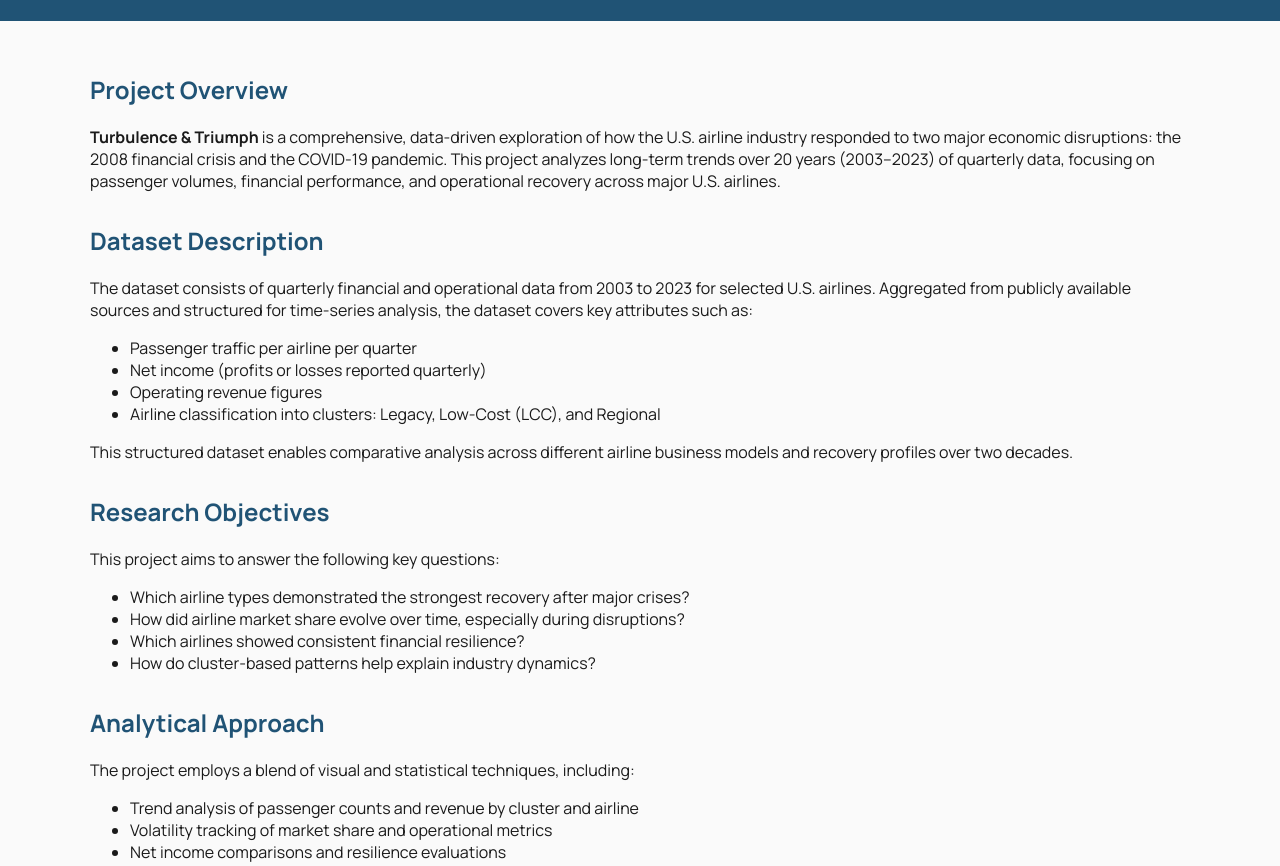
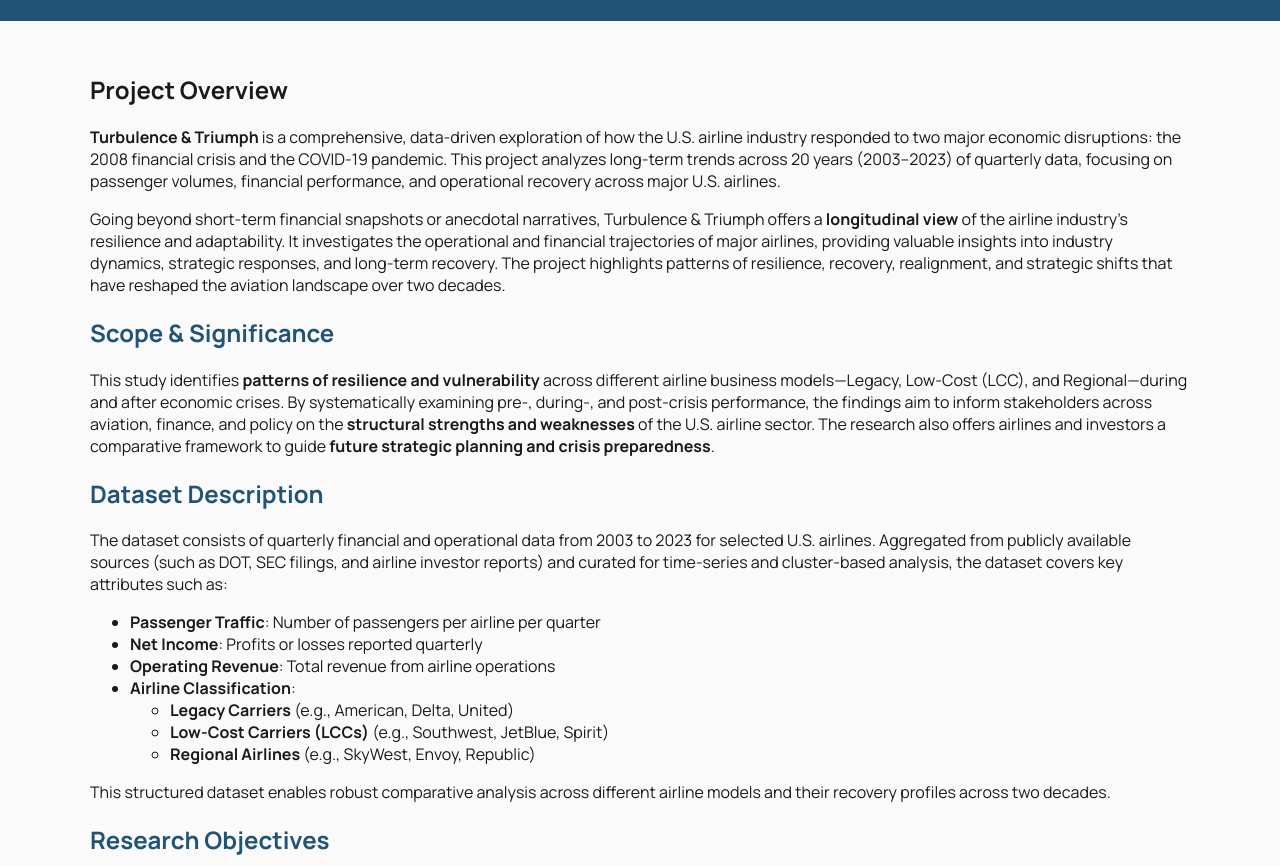
Before and after one commit to Athang9/Airline_Analysis, a plain HTML site: page index.html in a window 1280 px wide. Shown: the part 65-931 px from the top of the page. Drawn offline with Linux system fonts and the light colour scheme.

Commit message:
Initial Commit

```diff
--- a/index.html
+++ b/index.html
@@ -197,46 +197,49 @@
 
   <div id="introPage" class="page active">
     <section>
-      <h2>Project Overview</h2>
-      <p><strong>Turbulence & Triumph</strong> is a comprehensive, data-driven exploration of how the U.S. airline industry responded to two major economic disruptions: the 2008 financial crisis and the COVID-19 pandemic. This project analyzes long-term trends over 20 years (2003–2023) of quarterly data, focusing on passenger volumes, financial performance, and operational recovery across major U.S. airlines.</p>
-    </section>
+      <h1>Project Overview</h1>
+      <p><strong>Turbulence & Triumph</strong> is a comprehensive, data-driven exploration of how the U.S. airline industry responded to two major economic disruptions: the 2008 financial crisis and the COVID-19 pandemic. This project analyzes long-term trends across 20 years (2003–2023) of quarterly data, focusing on passenger volumes, financial performance, and operational recovery across major U.S. airlines.</p>
+      <p>Going beyond short-term financial snapshots or anecdotal narratives, Turbulence & Triumph offers a <strong>longitudinal view</strong> of the airline industry's resilience and adaptability. It investigates the operational and financial trajectories of major airlines, providing valuable insights into industry dynamics, strategic responses, and long-term recovery. The project highlights patterns of resilience, recovery, realignment, and strategic shifts that have reshaped the aviation landscape over two decades.</p>
 
-    <section>
+      <h2>Scope & Significance</h2>
+      <p>This study identifies <strong>patterns of resilience and vulnerability</strong> across different airline business models—Legacy, Low-Cost (LCC), and Regional—during and after economic crises. By systematically examining pre-, during-, and post-crisis performance, the findings aim to inform stakeholders across aviation, finance, and policy on the <strong>structural strengths and weaknesses</strong> of the U.S. airline sector. The research also offers airlines and investors a comparative framework to guide <strong>future strategic planning and crisis preparedness</strong>.</p>
+
       <h2>Dataset Description</h2>
-      <p>The dataset consists of quarterly financial and operational data from 2003 to 2023 for selected U.S. airlines. Aggregated from publicly available sources and structured for time-series analysis, the dataset covers key attributes such as:</p>
+      <p>The dataset consists of quarterly financial and operational data from 2003 to 2023 for selected U.S. airlines. Aggregated from publicly available sources (such as DOT, SEC filings, and airline investor reports) and curated for time-series and cluster-based analysis, the dataset covers key attributes such as:</p>
       <ul>
-        <li>Passenger traffic per airline per quarter</li>
-        <li>Net income (profits or losses reported quarterly)</li>
-        <li>Operating revenue figures</li>
-        <li>Airline classification into clusters: Legacy, Low-Cost (LCC), and Regional</li>
+        <li><strong>Passenger Traffic</strong>: Number of passengers per airline per quarter</li>
+        <li><strong>Net Income</strong>: Profits or losses reported quarterly</li>
+        <li><strong>Operating Revenue</strong>: Total revenue from airline operations</li>
+        <li><strong>Airline Classification</strong>:
+          <ul>
+            <li><strong>Legacy Carriers</strong> (e.g., American, Delta, United)</li>
+            <li><strong>Low-Cost Carriers (LCCs)</strong> (e.g., Southwest, JetBlue, Spirit)</li>
+            <li><strong>Regional Airlines</strong> (e.g., SkyWest, Envoy, Republic)</li>
+          </ul>
+        </li>
       </ul>
-      <p>This structured dataset enables comparative analysis across different airline business models and recovery profiles over two decades.</p>
-    </section>
+      <p>This structured dataset enables robust comparative analysis across different airline models and their recovery profiles across two decades.</p>
 
-    <section>
       <h2>Research Objectives</h2>
-      <p>This project aims to answer the following key questions:</p>
+      <p>The project seeks to answer the following key questions:</p>
       <ul>
-        <li>Which airline types demonstrated the strongest recovery after major crises?</li>
-        <li>How did airline market share evolve over time, especially during disruptions?</li>
-        <li>Which airlines showed consistent financial resilience?</li>
-        <li>How do cluster-based patterns help explain industry dynamics?</li>
+        <li><strong>Recovery Strength</strong>: Which airline types demonstrated the most robust recovery after major crises, and what factors contributed to their rebound?</li>
+        <li><strong>Market Share Dynamics</strong>: How did airline market share evolve over time, especially during disruption and recovery phases?</li>
+        <li><strong>Financial Resilience</strong>: Which airlines consistently maintained profitability or quickly returned to positive net income after economic shocks?</li>
+        <li><strong>Cluster-Based Insights</strong>: How do structural characteristics within Legacy, LCC, and Regional clusters explain broader industry trends or strategic misalignments?</li>
       </ul>
-    </section>
+      <p>Ultimately, Turbulence & Triumph aims to reveal how strategic responses during crises shaped long-term competitive positioning.</p>
 
-    <section>
       <h2>Analytical Approach</h2>
-      <p>The project employs a blend of visual and statistical techniques, including:</p>
+      <p>The project employs a <strong>multi-layered analytical framework</strong> integrating visualization, statistical modeling, and comparative analysis:</p>
       <ul>
-        <li>Trend analysis of passenger counts and revenue by cluster and airline</li>
-        <li>Volatility tracking of market share and operational metrics</li>
-        <li>Net income comparisons and resilience evaluations</li>
-        <li>Performance indexing across different airline clusters</li>
-        <li>Identification and visualization of strategic outliers and recovery patterns</li>
+        <li><strong>Trend Analysis</strong>: Time-series plots to visualize trends in passenger counts, revenue, and profits across airlines and clusters, highlighting pre- and post-crisis trajectories.</li>
+        <li><strong>Volatility Tracking</strong>: Measurement of market share volatility and operational disruptions to differentiate between stable performers and highly impacted carriers.</li>
+        <li><strong>Resilience & Performance Indexing</strong>: Construction of indices evaluating financial resilience and operational efficiency over time, ranking airlines within their clusters.</li>
+        <li><strong>Strategic Outlier Identification</strong>: Isolation of airlines that consistently outperformed or underperformed relative to their peers using z-scores, quartile analysis, and visual dashboards.</li>
+        <li><strong>Cluster-Based Comparisons</strong>: Comparative analysis revealing how cost structures, route strategies, and market positioning influenced resilience and recovery.</li>
       </ul>
-    </section>
 
-    <section>
       <h2>Navigation Guide</h2>
       <p>The site is organized into the following sections, accessible from the sidebar menu:</p>
       <ul>
@@ -245,9 +248,7 @@
         <li><strong>Forecasts</strong> – Predictive modeling and forward-looking projections (2024–2025)</li>
         <li><strong>Power BI Dashboard</strong> – Interactive summary dashboards and KPIs</li>
       </ul>
-    </section>
 
-    <section>
       <h2>Technologies Used</h2>
       <ul>
         <li><strong>Python (Pandas, NumPy)</strong> – Data wrangling and preprocessing</li>
@@ -255,7 +256,17 @@
         <li><strong>HTML & CSS</strong> – Website design, styling, and layout</li>
         <li><strong>Power BI</strong> – Advanced dashboard visualization and KPI reporting</li>
       </ul>
+
+      <h2>Conclusion & Impact</h2>
+      <p><strong>Turbulence & Triumph</strong> provides a structured lens into how the U.S. airline industry weathered two generational disruptions. It identifies resilience patterns, financial vulnerabilities, and strategic missteps that have shaped the sector's evolution.</p>
+      <p>The findings have direct implications for:</p>
+      <ul>
+        <li><strong>Policy Development</strong>: Informing regulatory bodies on how to support industry stability.</li>
+        <li><strong>Investor Insight</strong>: Helping analysts understand airline risk profiles and future growth potential.</li>
+        <li><strong>Strategic Planning</strong>: Offering airlines a benchmark to improve resilience against future economic disruptions.</li>
+      </ul>
     </section>
+
   </div>
 
 
```
